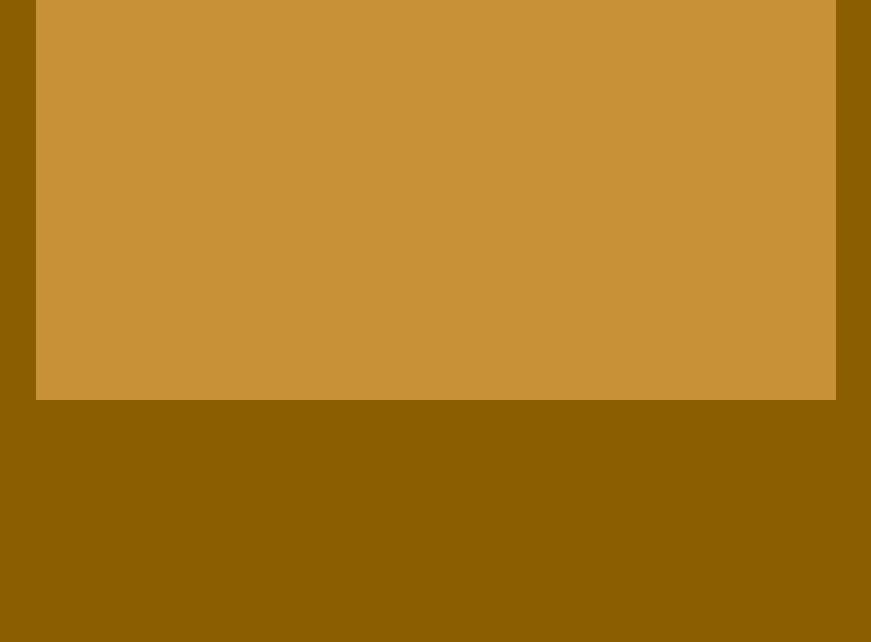
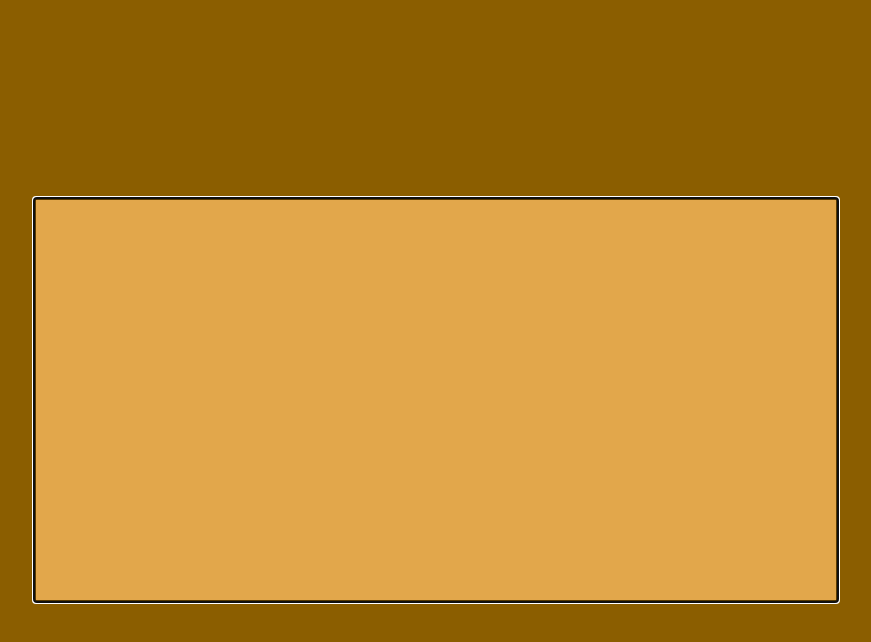
Before and after one commit to laddu344/level-devil-game-prasad, a website: page level-devil-game/public/index.html in a window 1280 px wide. Shown: the whole page, without its empty margins (204-1075 px from the left). Drawn offline with Linux system fonts and the light colour scheme.

Commit message:
Update index.html

```diff
--- a/level-devil-game/public/index.html
+++ b/level-devil-game/public/index.html
@@ -4,21 +4,46 @@
   <meta charset="UTF-8" />
   <meta name="viewport" content="width=device-width, initial-scale=1.0" />
   <title>Level Devil Game</title>
+
   <style>
+    /* Basic layout and color scheme */
     body {
       margin: 0;
-      background: #8b5e00;
+      background-color: #8b5e00; /* dark brown background */
+      display: flex;
+      justify-content: center;
+      align-items: center;
+      height: 100vh;
       overflow: hidden;
     }
-    canvas {
-      background: #c89135;
-      display: block;
-      margin: 0 auto;
+
+    #gameCanvas {
+      background-color: #e2a74b; /* light yellow-orange platform area */
+      border: 3px solid #5a3b00;
+      image-rendering: pixelated; /* keeps retro look */
+    }
+
+    h1 {
+      text-align: center;
+      font-family: 'Press Start 2P', monospace;
+      color: white;
     }
   </style>
 </head>
+
 <body>
   <canvas id="gameCanvas" width="800" height="400"></canvas>
+
+  <!-- Load the main game logic -->
   <script src="game.js"></script>
+
+  <script>
+    // Ensure canvas receives keyboard input immediately
+    window.onload = () => {
+      const canvas = document.getElementById('gameCanvas');
+      canvas.setAttribute('tabindex', '0');
+      canvas.focus();
+    };
+  </script>
 </body>
 </html>
```
